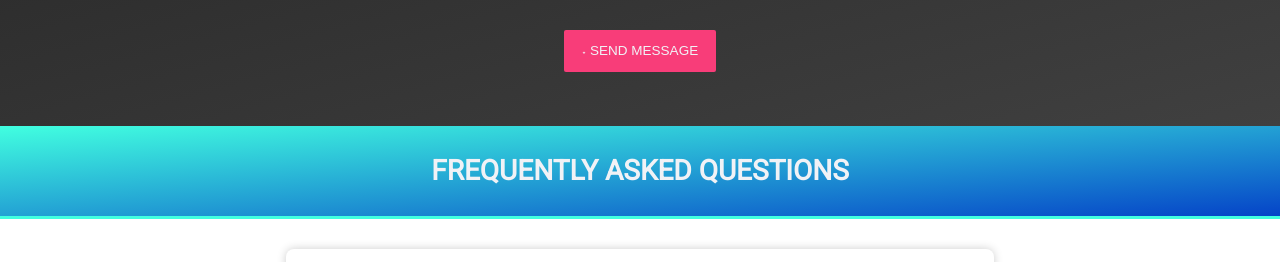
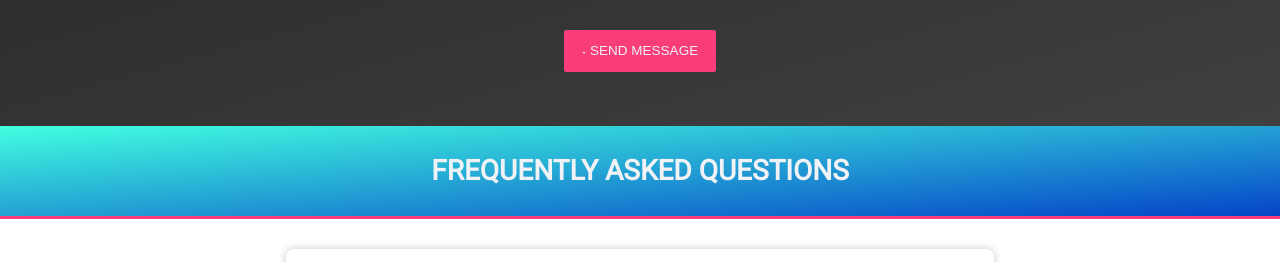
Before and after one commit to brethunholm/outstandingly-landing, a Gatsby site: page /newIndex in a window 1280 px wide. Shown: the part 3420-3682 px from the top of the page. Built offline with nearby package versions, Linux system fonts and the light colour scheme; Gatsby itself is replaced by a stand-in of ours; a web font is replaced by a local one.

Commit message:
updated faq styles changed bottom border color on h1

```diff
--- a/src/components/faq.js
+++ b/src/components/faq.js
@@ -24,7 +24,7 @@ const StyledSection = styled.div`
       var(--accent-light),
       var(--accent-dark)
     );
-    border-bottom: 3px solid var(--accent-light);
+    border-bottom: 3px solid var(--btn-primary);
   }
 
   header h1 {
```
